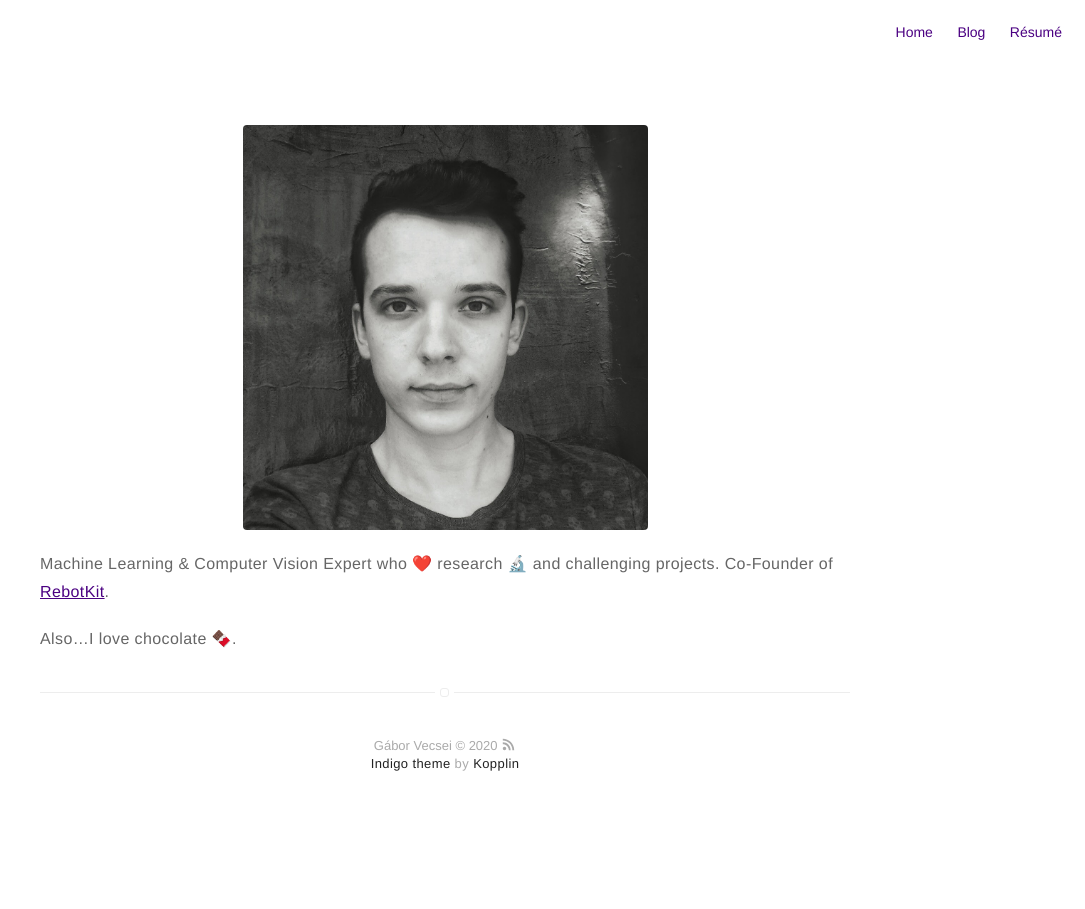
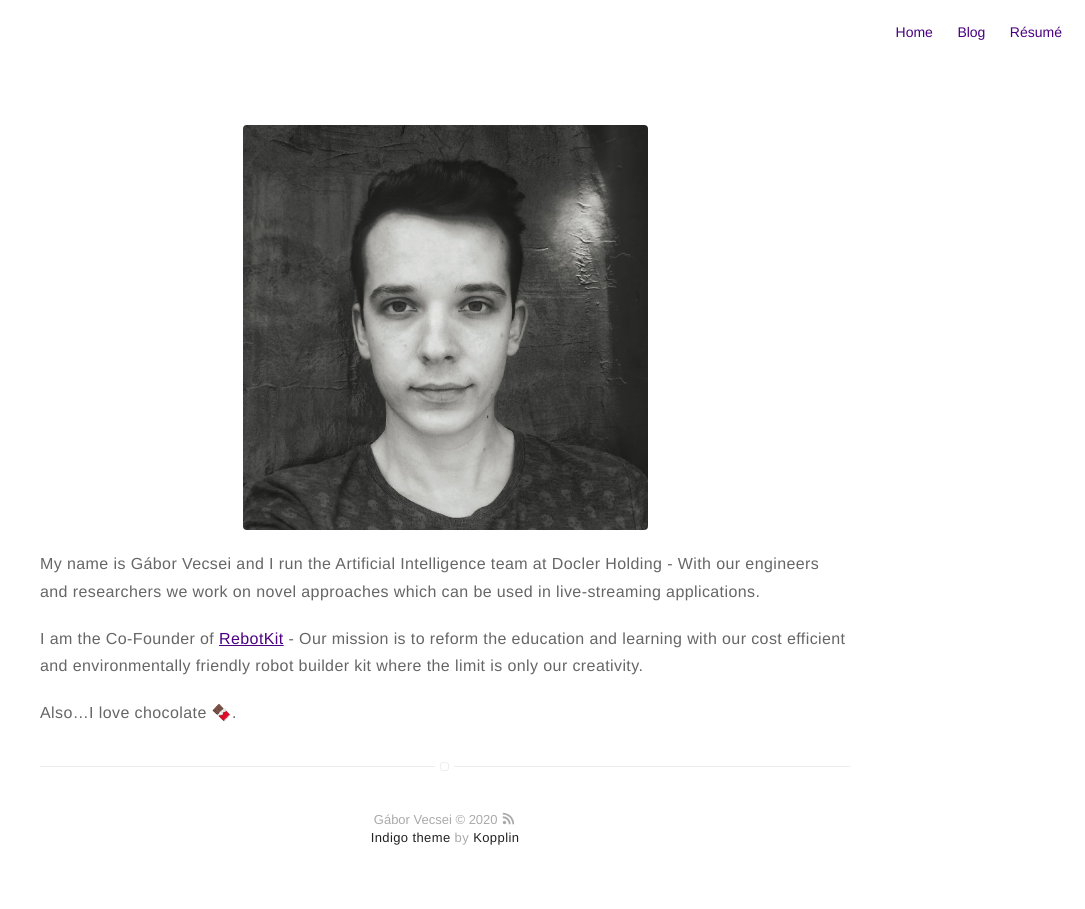
Before and after one commit to gaborvecsei/gaborvecsei.github.io, a Jekyll site: the page built from about.md, in a window 1280 px wide. Shown: the whole page, without its empty margins (195-1280 px from the left). Built offline with Jekyll 4.4.1, drawn with Linux system fonts in a browser that asks for light colours.

Commit message:
about changed

```diff
--- a/about.md
+++ b/about.md
@@ -4,7 +4,8 @@ layout: page
 ---
 ![Profile Image]({{ site.url }}/{{ site.picture }})
 
-Machine Learning & Computer Vision Expert who ❤️ research 🔬 and challenging  projects.
-Co-Founder of [RebotKit](https://rebotkit.net).
+My name is Gábor Vecsei and I run the Artificial Intelligence team at Docler Holding - With our engineers and researchers we work on novel approaches which can be used in live-streaming applications.
+
+I am the Co-Founder of [RebotKit](https://rebotkit.net) - Our mission is to reform the education and learning with our cost efficient and environmentally friendly robot builder kit where the limit is only our creativity.
 
 Also...I love chocolate 🍫.
```
